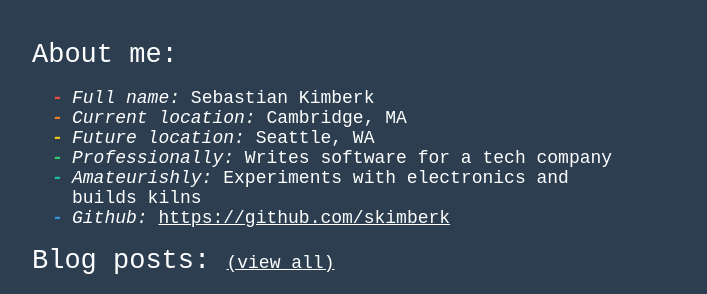
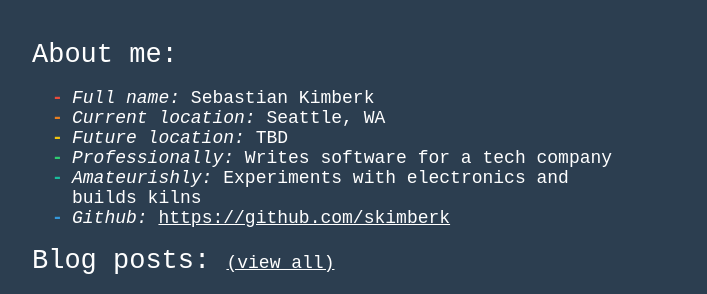
Before and after one commit to skimberk/skimberk.github.io, a Jekyll site: the page built from index.md, in a window 1280 px wide. Shown: the part 155-449 px from the top of the page, without its empty margins (308-1015 px from the left). Built offline with Jekyll 4.4.1, drawn with Linux system fonts in a browser that asks for light colours.

Commit message:
update location and shrink portrait images

```diff
--- a/index.md
+++ b/index.md
@@ -7,8 +7,8 @@ description: "A web developer/software engineer/person who likes to make things.
 # About me:
 
 - *Full name:* Sebastian Kimberk
-- *Current location:* Cambridge, MA
-- *Future location:* Seattle, WA
+- *Current location:* Seattle, WA
+- *Future location:* TBD
 - *Professionally:* Writes software for a tech company
 - *Amateurishly:* Experiments with electronics and builds kilns
 - *Github:* <https://github.com/skimberk>
```
Also changed, not shown: assets/sebastian/post.css (+7 -0 lines).
